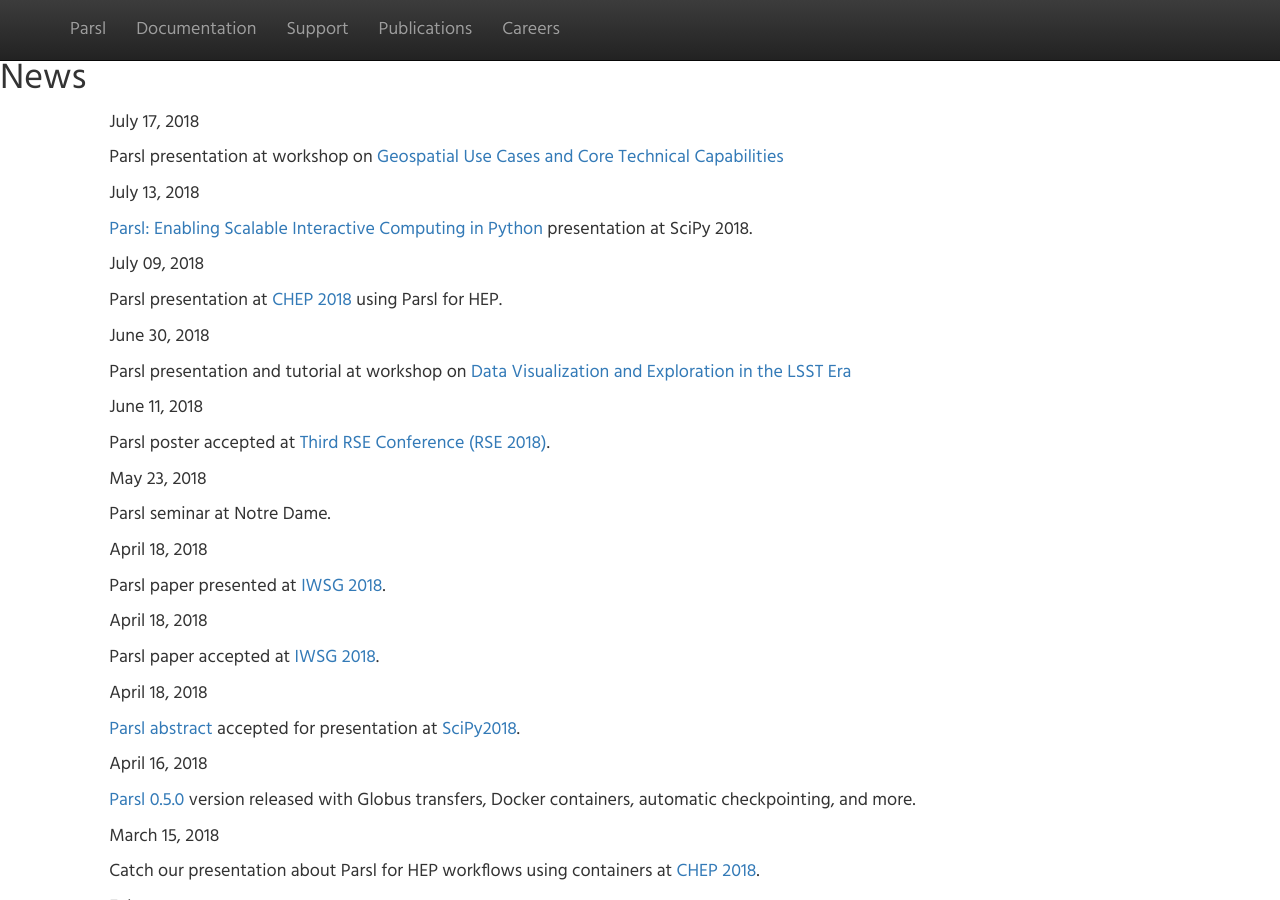
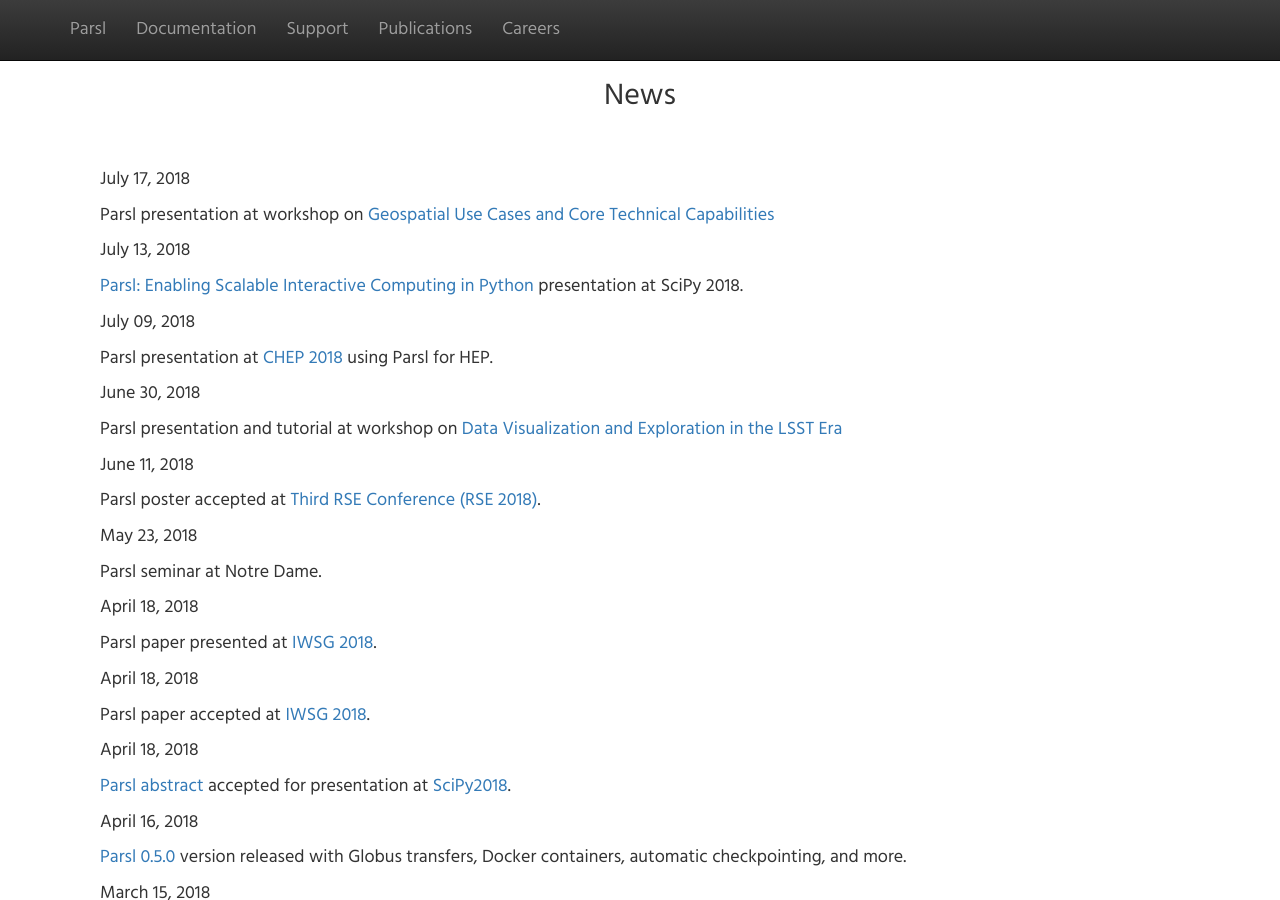
Before and after one commit to Parsl/parsl-old-web, a Jekyll site: the page built from news.html, in a window 1280 px wide and 900 px high. Built offline with Jekyll 4.4.1, drawn with Linux system fonts in a browser that asks for light colours; nearby versions of some CDN libraries.

Commit message:
Adding news.

```diff
--- a/news.html
+++ b/news.html
@@ -1,17 +1,28 @@
 ---
 layout: default
-title: News
+title: Parsl A Parallel Scripting Library for Python
 ---
-    <h1>News</h1>
+
+<main class="container">
+
+	<div class="container-fluid" >
+		<div class="row" >
+		<div class="container col-sm-12">
+			<div class="page-header">
+        			<h2>News</h2>
+      			</div>
+
+			<div class="media col-sm-12">
 
 			    {% for n in site.posts %}
 			    <div class="row">
-        <div class="col-xs-1">
-        </div>
-        <div class="col-xs-11 news-info">
+				<div class="col-xs-12 news-info">
 				    <p><span class="name">{{ n.date | date: '%B %d, %Y' }}</span><br>
 				    <p>{{ n.content }}</p>
 				</div>
 			     </div>
+			    {% endfor %}
 			</div>
-    {% endfor %}
+		</div>
+	</div>
+</div>
```
Lines whose indentation alone changed are shown as unchanged.
